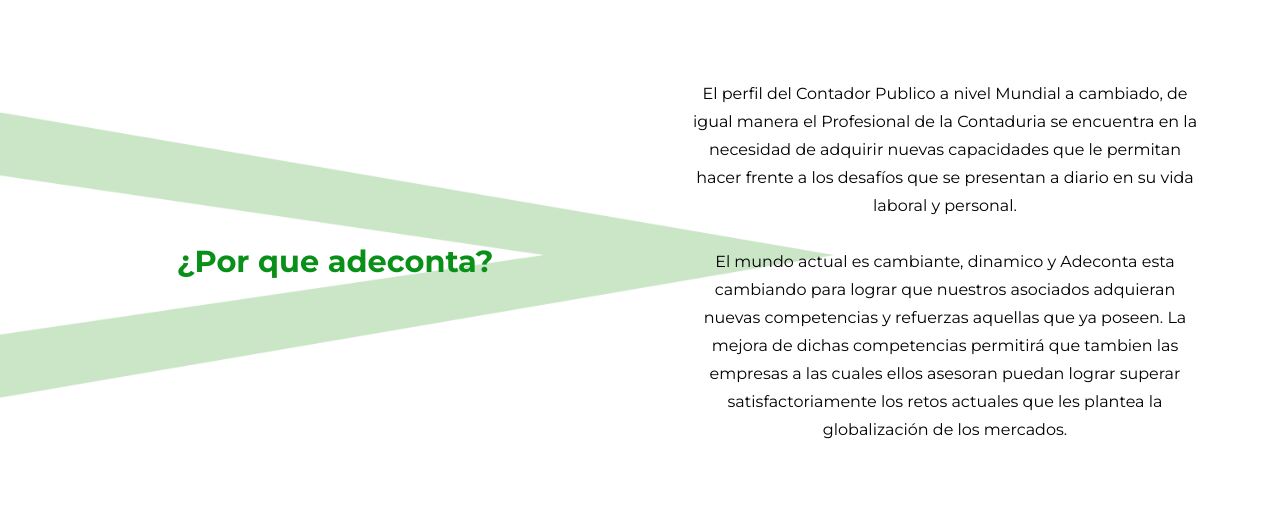
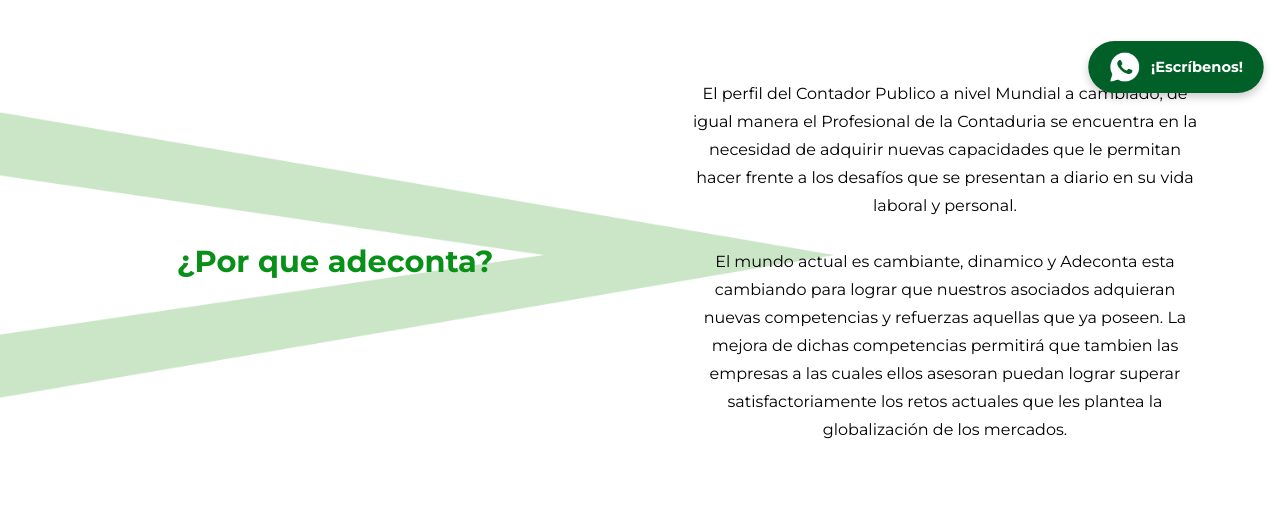
Before and after one commit to SamuBoc/ADECONTA_PAGE, a PHP site: page / in a window 1280 px wide. Shown: the part 673-1182 px from the top of the page. Run offline with PHP 8.4, Linux system fonts and the light colour scheme.

Commit message:
error: whatsapp icon 5.0

```diff
--- a/css/style-index.css
+++ b/css/style-index.css
@@ -592,3 +592,59 @@ body, div, ul, nav, header, footer, a, li, label{
 }
 
 /* -- END FOOTER MEDIA QUERIES --- */
+
+/* Estilos del botón de WhatsApp */
+.whatsapp-button {
+    position: fixed;
+    margin-bottom: 15px;
+    bottom: 20px;
+    right: 20px;
+    display: flex;
+    align-items: center;
+    justify-content: center;
+    background-color: #007a33; /* Verde oscuro */
+    color: white;
+    border-radius: 30px; /* Hacer el botón redondeado */
+    padding: 10px 20px; /* Espaciado interno */
+    box-shadow: 0 4px 8px rgba(0, 0, 0, 0.2);
+    text-align: center;
+    text-decoration: none; /* Quitar subrayado */
+    font-weight: bold; /* Texto en negrita */
+    font-size: 14px; /* Tamaño del texto */
+    transition: background-color 0.3s ease;
+    animation: breathe 2s infinite; /* Animación de respiración */
+    z-index: 1000; /* Asegura que el botón esté encima de otros elementos */
+}
+
+/* Estilo para el icono de WhatsApp */
+.whatsapp-button img {
+    width: 30px;
+    height: 30px;
+    margin-right: 10px; /* Espacio entre el icono y el texto */
+}
+
+/* Estilo del texto del botón */
+.whatsapp-button span {
+    display: inline-block;
+}
+
+/* Animación de respiración */
+@keyframes breathe {
+    0% {
+        transform: scale(1);
+        background-color: #007a33; /* Verde oscuro */
+    }
+    50% {
+        transform: scale(1.05); /* Aumento de tamaño */
+        background-color: #005d26; /* Verde más oscuro */
+    }
+    100% {
+        transform: scale(1);
+        background-color: #007a33; /* Verde oscuro */
+    }
+}
+
+/* Efecto de hover */
+.whatsapp-button:hover {
+    background-color: #005d26; /* Verde más oscuro para el hover */
+}
--- a/index.html
+++ b/index.html
@@ -169,6 +169,10 @@
 
             </footer>
 
+            <a href="https://wa.me/1234567890" class="whatsapp-button" target="_blank" aria-label="Contact us on WhatsApp">
+                <img src="img/icon/icons8-whatsapp-50.png" alt="WhatsApp">
+                <span>¡Escríbenos!</span>
+            </a>
 
         </div>
     </main>
```
